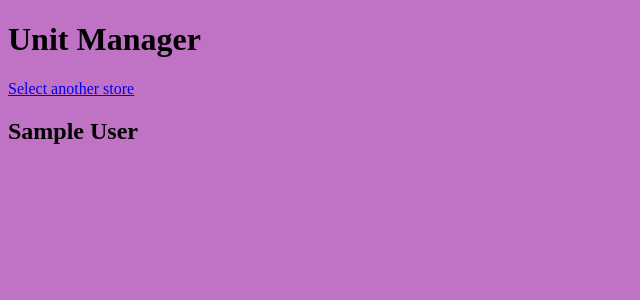
After one commit to mitchhenline/bleeze, a Flask app: page /renter/1 in a window 1280 px wide. The commit adds this page. Shown: the top 300 px of the page, without its empty margins (0-640 px from the left). Run offline with Flask 3, Linux system fonts and the light colour scheme; tables that the repository leaves empty hold one stand-in row (values such as "Sample post").

Commit message:
renter page added

```diff
--- a/crud.py
+++ b/crud.py
@@ -14,6 +14,9 @@ def get_retail_by_store_id(store_id):
 def get_unit_by_id(unit_id):
     return Unit.query.filter(Unit.id == unit_id).first()
 
+def get_renter_by_id(renter_id):
+    return Renter.query.filter(Renter.id == renter_id).first()
+
 def is_valid_store(store_id):
     """Check if the store number exists in the database."""
     store = Store.query.filter_by(id=store_id).first()
--- a/server.py
+++ b/server.py
@@ -51,6 +51,13 @@ def view_unit(store_id, unit_id):
 
     return render_template("unit.html", unit=unit, store=store)
 
+@app.route('/renter/<int:renter_id>')
+def view_renter(renter_id):
+    """View unit details."""
+    renter = crud.get_renter_by_id(renter_id)
+
+    return render_template("renter.html", renter=renter)
+
 if __name__ == "__main__":
     connect_to_db(app)
     app.run(host="0.0.0.0", debug=True)
--- /dev/null
+++ b/templates/renter.html
@@ -0,0 +1,16 @@
+{% extends "base.html" %}
+{% block title %}Bleeze {{ renter.first_name }} {{ renter.last_name }}{% endblock %}
+
+{% block body %}
+
+<h1>Unit Manager</h1>
+<a href = "/">Select another store</a>
+
+
+<div>
+    <h2>{{ renter.first_name }} {{ renter.last_name }}</h2>
+
+</div>
+
+
+{% endblock %}
--- a/templates/unit.html
+++ b/templates/unit.html
@@ -11,7 +11,7 @@
 
 <div>
     <h2>{{ unit.unit_number }}</h2>
-    <h2>Tenant: {{ unit.renter }}</h2>
+    <a href= "/renter/{{ unit.renter.id }}">Tenant: {{ unit.renter }}</a>
     <h2>Status: {% if unit.rented %}Occupied{% else %}Vacant{% endif %}</h2>
     <h2>Size: {{ unit.size }}</h2>
     <h2>Type: {{ unit.type }}</h2>
```
